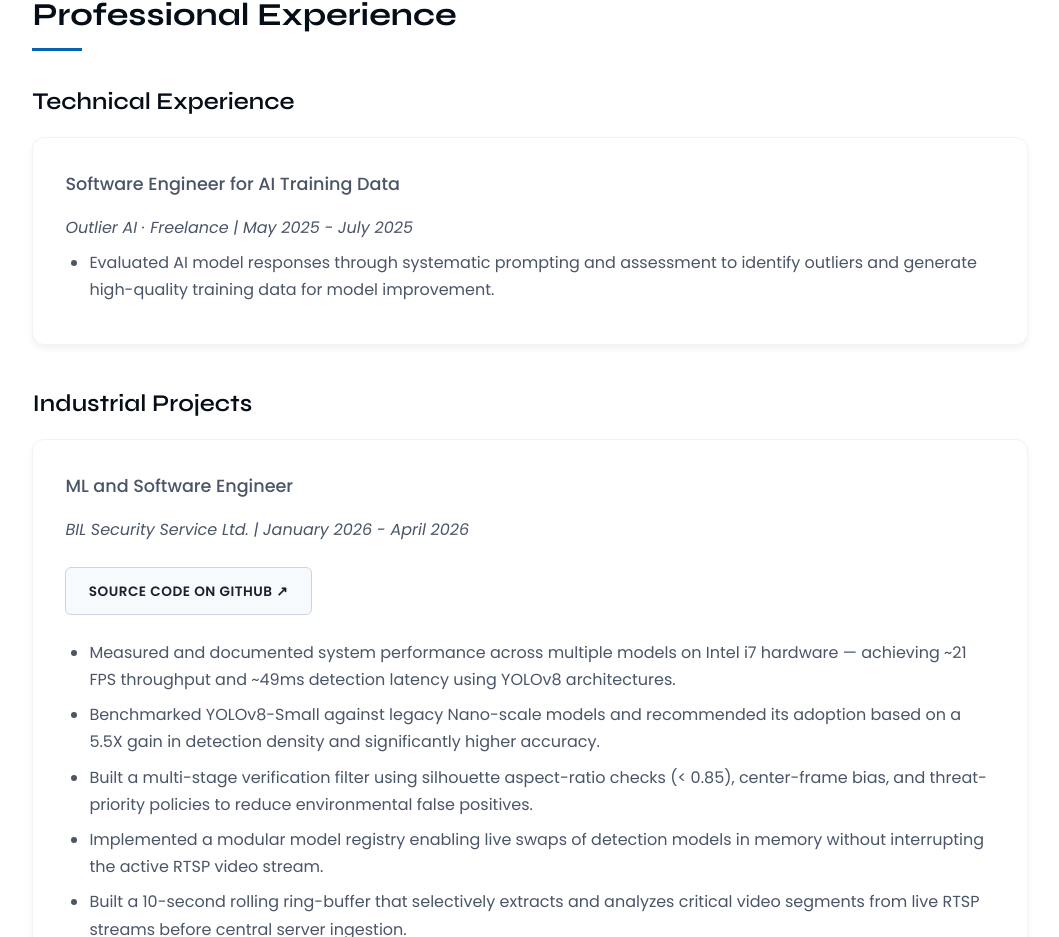
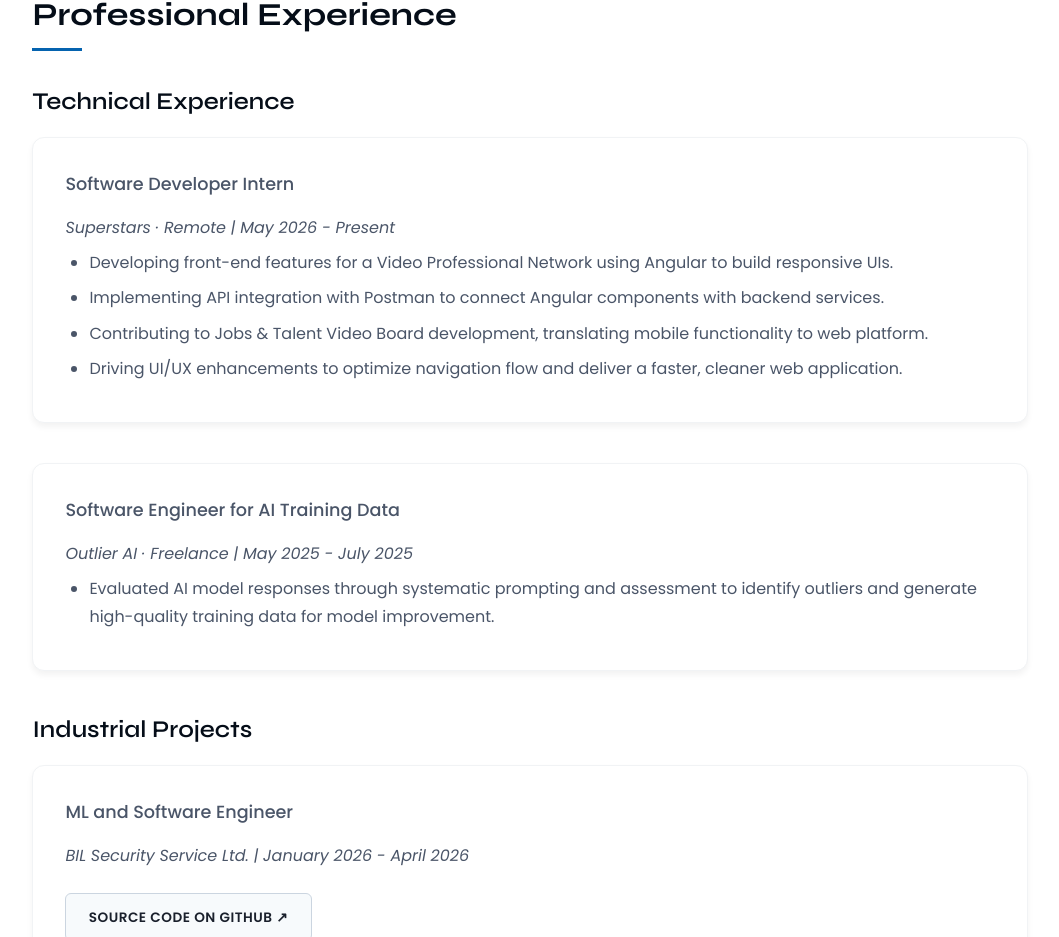
Before and after one commit to subhashyadavon/SubhashYadav, a React (Vite) app: page / in a window 1280 px wide. Shown: the part 1745-2682 px from the top of the page, without its empty margins (150-1209 px from the left). Built offline with nearby package versions, Linux system fonts and the light colour scheme.

Commit message:
Add Software Developer Intern experience

```diff
--- a/src/components/Experience/Experience.jsx
+++ b/src/components/Experience/Experience.jsx
@@ -7,6 +7,16 @@ const Experience = () => {
 
             <div className="experience-category">
                 <h3>Technical Experience</h3>
+                <div className="experience-item">
+                    <h4>Software Developer Intern</h4>
+                    <p><em>Superstars · Remote | May 2026 - Present</em></p>
+                    <ul>
+                        <li>Developing front-end features for a Video Professional Network using Angular to build responsive UIs.</li>
+                        <li>Implementing API integration with Postman to connect Angular components with backend services.</li>
+                        <li>Contributing to Jobs & Talent Video Board development, translating mobile functionality to web platform.</li>
+                        <li>Driving UI/UX enhancements to optimize navigation flow and deliver a faster, cleaner web application.</li>
+                    </ul>
+                </div>
                 <div className="experience-item">
                     <h4>Software Engineer for AI Training Data</h4>
                     <p><em>Outlier AI · Freelance | May 2025 - July 2025</em></p>
```
